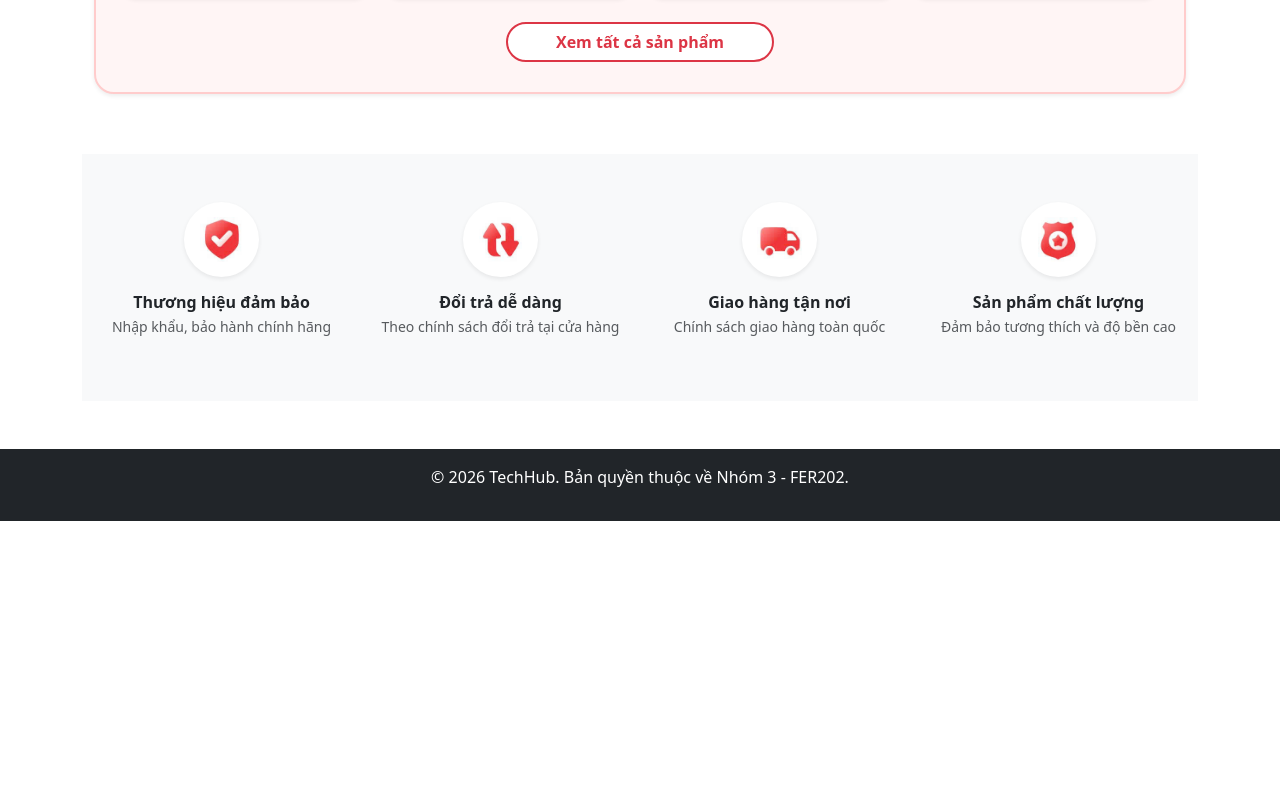
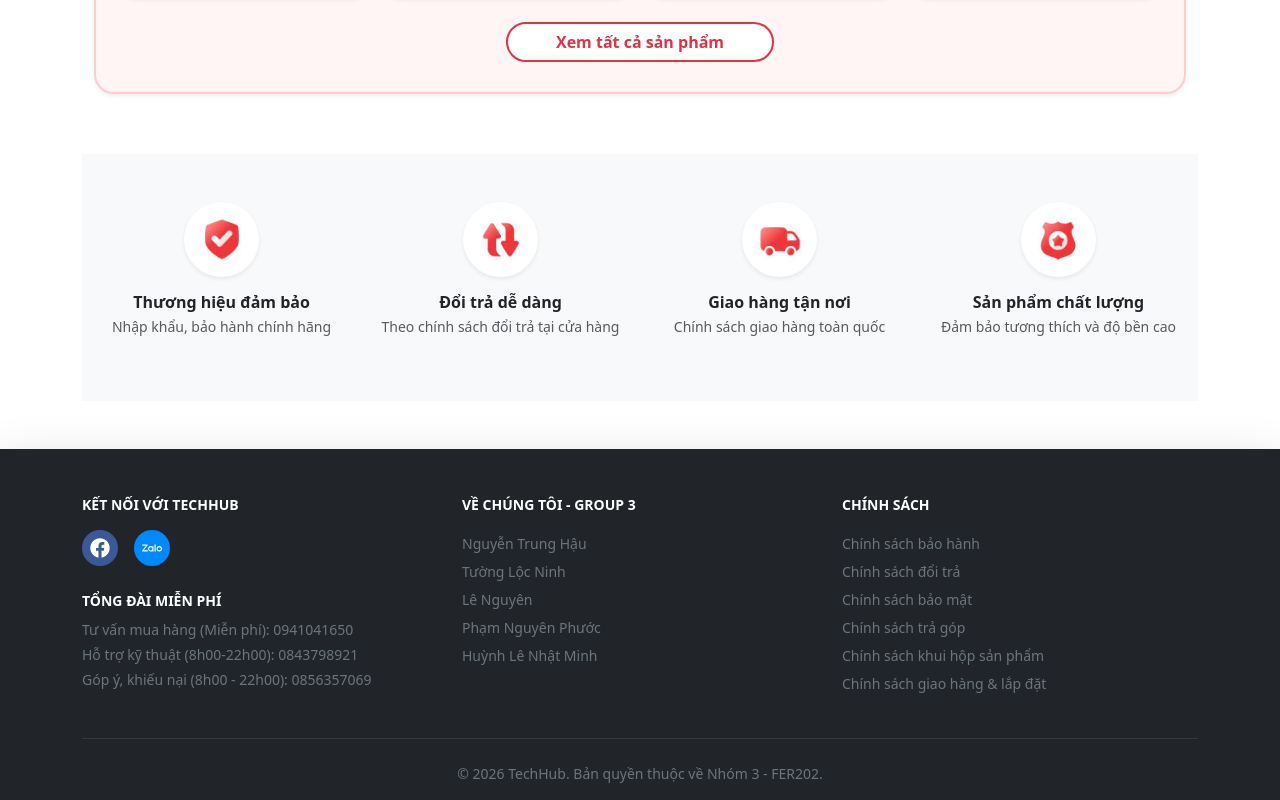
Before and after one commit to nguyenlece191110-pixel/SP26_FER202_GROUP_3, a React (Create React App) app: page / in a window 1280 px wide. Shown: the part 1087-1887 px from the top of the page. Before the commit the page ends 1608 px from the top, so only its background shows below. Built offline with nearby package versions, Linux system fonts and the light colour scheme; data requests are answered from the project's data file.

Commit message:
feat: about us ở footer

```diff
--- a/package.json
+++ b/package.json
@@ -18,6 +18,7 @@
     "react-bootstrap": "^2.10.10",
     "react-bootstrap-icons": "^1.11.6",
     "react-dom": "^19.2.4",
+    "react-icons": "^5.6.0",
     "react-router-dom": "^7.13.1",
     "react-scripts": "5.0.1",
     "react-toastify": "^11.0.5",
--- a/src/components/Footer.jsx
+++ b/src/components/Footer.jsx
@@ -1,11 +1,68 @@
 import React from 'react';
-import { Container } from 'react-bootstrap';
+import { Container, Row, Col } from 'react-bootstrap';
+import { FaFacebook } from 'react-icons/fa';
+import { SiZalo } from 'react-icons/si';
 
 export default function Footer() {
     return (
-        <footer className="bg-dark text-white text-center py-3 mt-5">
+        <footer className="bg-dark text-white pt-5 pb-3 mt-5 shadow-lg">
             <Container>
-                <p>&copy; 2026 TechHub. Bản quyền thuộc về Nhóm 3 - FER202.</p>
+                <Row className="g-4">
+                    {/* Cột 1: Kết nối với TechHub */}
+                    <Col xs={12} md={4}>
+                        <h6 className="fw-bold mb-3 text-uppercase small">Kết nối với TechHub</h6>
+                        <div className="d-flex gap-3 mb-4">
+                            <a href="https://www.facebook.com/share/14Zozu5frnu/" target="_blank" rel="noreferrer"
+                                className="d-flex align-items-center justify-content-center rounded-circle"
+                                style={{ width: '36px', height: '36px', backgroundColor: '#3b5998' }}>
+                                <FaFacebook className="text-white fs-5" />
+                            </a>
+                            <a href="https://zalo.me/0856357069" target="_blank" rel="noreferrer"
+                                className="d-flex align-items-center justify-content-center rounded-circle"
+                                style={{ width: '36px', height: '36px', backgroundColor: '#0088ff' }}>
+                                <SiZalo className="text-white fs-5" />
+                            </a>
+                        </div>
+
+                        <div className="contact-info small text-secondary">
+                            <p className="mb-2 fw-bold text-white">TỔNG ĐÀI MIỄN PHÍ</p>
+                            <p className="mb-1">Tư vấn mua hàng (Miễn phí): 0941041650</p>
+                            <p className="mb-1">Hỗ trợ kỹ thuật (8h00-22h00): 0843798921</p>
+                            <p className="mb-0">Góp ý, khiếu nại (8h00 - 22h00): 0856357069</p>
+                        </div>
+                    </Col>
+
+                    {/* Cột 2: Về chúng tôi*/}
+                    <Col xs={12} md={4}>
+                        <h6 className="fw-bold mb-3 text-uppercase small">Về chúng tôi - Group 3</h6>
+                        <ul className="list-unstyled small text-secondary lh-lg">
+                            <li>Nguyễn Trung Hậu</li>
+                            <li>Tường Lộc Ninh</li>
+                            <li>Lê Nguyên</li>
+                            <li>Phạm Nguyên Phước</li>
+                            <li>Huỳnh Lê Nhật Minh</li>
+
+                        </ul>
+                    </Col>
+
+                    {/* Cột 3: Chính sách */}
+                    <Col xs={12} md={4}>
+                        <h6 className="fw-bold mb-3 text-uppercase small">Chính sách</h6>
+                        <ul className="list-unstyled small text-secondary lh-lg">
+                            <li>Chính sách bảo hành</li>
+                            <li>Chính sách đổi trả</li>
+                            <li>Chính sách bảo mật</li>
+                            <li>Chính sách trả góp</li>
+                            <li>Chính sách khui hộp sản phẩm</li>
+                            <li>Chính sách giao hàng & lắp đặt</li>
+                        </ul>
+                    </Col>
+                </Row>
+
+                <hr className="my-4 border-secondary" />
+                <div className="text-center small text-secondary">
+                    <p className="mb-0">&copy; 2026 TechHub. Bản quyền thuộc về Nhóm 3 - FER202.</p>
+                </div>
             </Container>
         </footer>
     );
```
Also changed, not shown: 1 other file (tests, documents, lock files or other folders).
